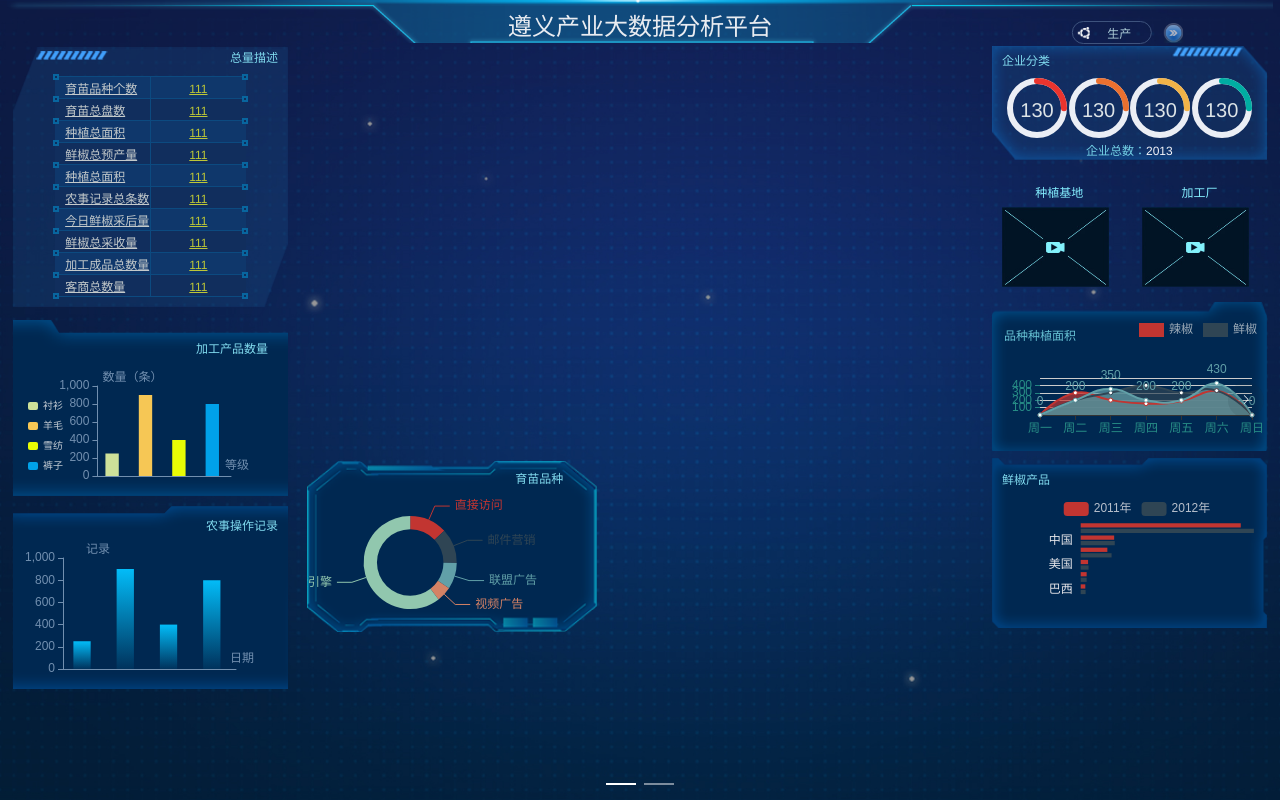
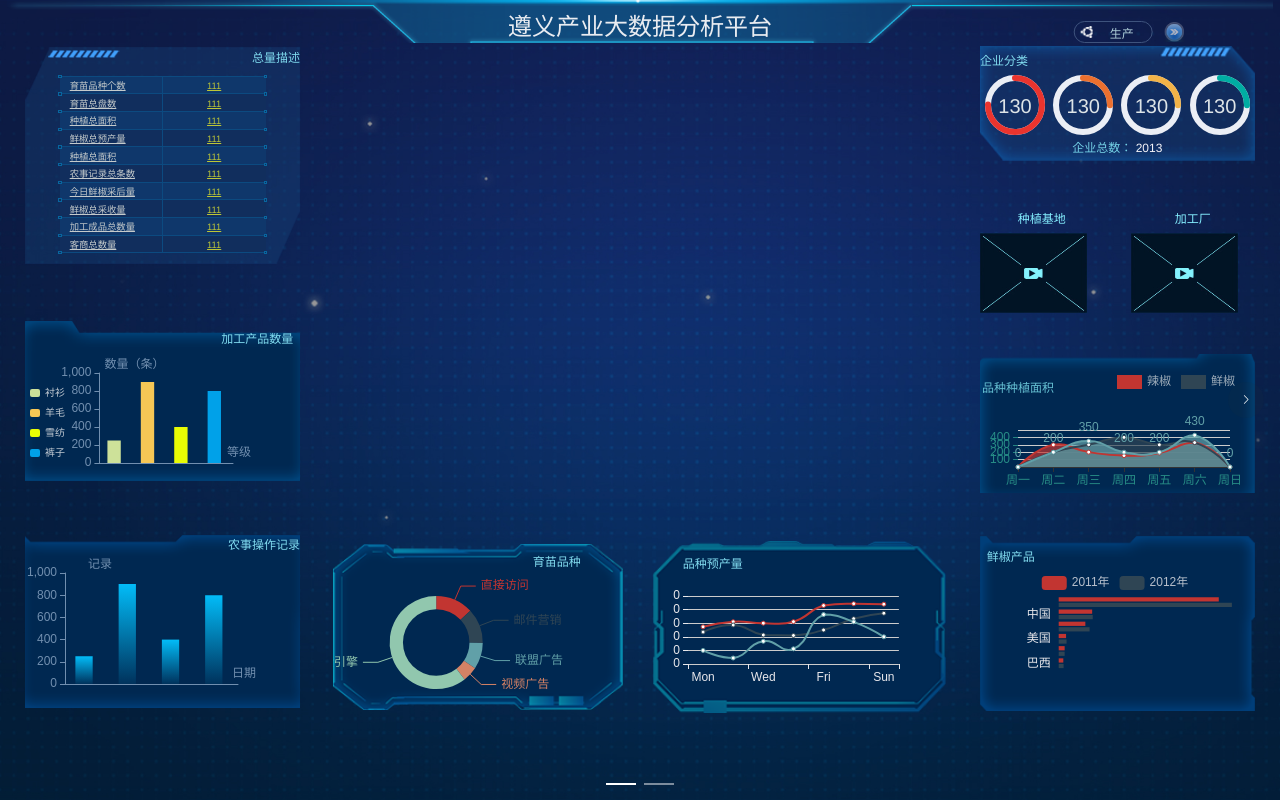
Before and after one commit to SquidwardTentacles/echarts, a Vue app: page /#/ in a window 1280 px wide. Built offline with nearby package versions, Linux system fonts and the light colour scheme.

Commit message:
图表完成

```diff
--- a/src/assets/mixin/production.js
+++ b/src/assets/mixin/production.js
@@ -10,6 +10,7 @@ export default {
     this.lineInit()
     this.barBox()
     this.circularPie()
+    this.lineEstimate()
   },
   methods: {
     barWatchInit () {
@@ -424,6 +425,57 @@ export default {
       window.addEventListener("resize", function () {
         echarts.resize()
       })
+    },
+    // 品种预产量
+    lineEstimate() {
+      let echarts = this.$echarts.init(document.getElementById('lineEstimate'))
+     var option = {
+       grid:{
+         bottom:20,
+         left:15,
+         top:15
+       },
+        xAxis: {
+            type: 'category',
+            data: ['Mon', 'Tue', 'Wed', 'Thu', 'Fri', 'Sat', 'Sun'],
+            axisLine: {
+              show: false,
+              lineStyle: {
+                color: '#e7e7eb'
+              }
+            },
+        },
+        yAxis: {
+            type: 'value',
+            axisLine: {
+              show: false,
+              lineStyle: {
+                color: '#e7e7eb'
+              }
+            },
+        },
+        series: [
+          {
+            data: [820, 932, 901, 934, 1290, 1330, 1320],
+            type: 'line',
+            smooth: true
+        },
+          {
+            data: [705, 860, 640, 630, 750, 1000, 1120],
+            type: 'line',
+            smooth: true
+        },
+          {
+            data: [300, 132, 501, 334, 1090, 930, 600],
+            type: 'line',
+            smooth: true
+        }
+      ]
+    };
+    echarts.setOption(option)
+    window.addEventListener("resize", function () {
+      echarts.resize()
+    })
     }
   },
 }
--- a/src/components/comp-view/production.vue
+++ b/src/components/comp-view/production.vue
@@ -1,6 +1,6 @@
 <template>
   <div class="bannerf">
-    <div class="inner-box">
+    <div class="inner-box flexbox">
       <div class="header">
         <p>遵义产业大数据分析平台</p>
         <div class="right-swich">
@@ -9,15 +9,17 @@
         </div>
       </div>
       <div class="outer-box a-start flexbox between">
-        <div class=" edge-box left">
+        <div class="edge-box left flexbox between">
           <div class="box-sty total-description">
             <div class="title">
               <span>总量描述</span>
             </div>
             <ul>
-              <li v-for="(item,index) in totalDescription"
+              <li
+                v-for="(item,index) in totalDescription"
                 :key="index"
-                  :class="{'active':(index+1)%2===0}">
+                :class="{'active':(index+1)%2===0}"
+              >
                 <span class="icon box1"></span>
                 <span class="icon box2"></span>
                 <span class="content">{{item.title}}</span>
@@ -25,34 +27,39 @@
               </li>
             </ul>
           </div>
-          <div class="box-sty machining ">
+          <div class="box-sty machining">
             <div class="title">
               <span>加工产品数量</span>
             </div>
-            <div class="bar-watch"
-                 id="barWatch"></div>
+            <div class="bar-watch" id="barWatch"></div>
           </div>
           <div class="bot-bar box-sty">
             <div class="title">
               <span>农事操作记录</span>
             </div>
-            <div class="bar-bot"
-                 id="barBot"></div>
+            <div class="bar-bot" id="barBot"></div>
           </div>
         </div>
         <div class="map-box">
+          <div class="flexbox map-inner">
             <div class="map"></div>
-          <div class="sub-watch">
+            <div class="sub-watch flexbox between">
               <div class="circular-pie">
                 <div class="title">
                   <span>育苗品种</span>
                 </div>
-              <div class="pie"
-                   id="circularPie"></div>
+                <div class="pie" id="circularPie"></div>
+              </div>
+              <div class="line-production">
+                <div class="title">
+                  <span>品种预产量</span>
+                </div>
+                <div class="line-estimate" id="lineEstimate"></div>
               </div>
             </div>
           </div>
-        <div class="edge-box right">
+        </div>
+        <div class="edge-box right flexbox between">
           <div class="box-sty pie">
             <div class="title">
               <span>企业分类</span>
@@ -60,38 +67,49 @@
             <div class="progress flexbox between">
               <div class="progress-box">
                 <span class="num">130</span>
-                <el-progress type="circle"
+                <el-progress
+                  type="circle"
                   color="#ea342e"
-                             :percentage="25"
+                  :percentage="75"
                   :width="60"
-                             :show-text="false"></el-progress>
+                  :show-text="false"
+                ></el-progress>
               </div>
               <div class="progress-box">
                 <span class="num">130</span>
-                <el-progress type="circle"
+                <el-progress
+                  type="circle"
                   :width="60"
                   color="#eb702f"
                   :percentage="25"
-                             :show-text="false"></el-progress>
+                  :show-text="false"
+                ></el-progress>
               </div>
               <div class="progress-box">
                 <span class="num">130</span>
-                <el-progress type="circle"
+                <el-progress
+                  type="circle"
                   color="#f2b348"
                   :width="60"
                   :percentage="25"
-                             :show-text="false"></el-progress>
+                  :show-text="false"
+                ></el-progress>
               </div>
               <div class="progress-box">
                 <span class="num">130</span>
-                <el-progress type="circle"
+                <el-progress
+                  type="circle"
                   color="#00ada2"
                   :width="60"
                   :percentage="25"
-                             :show-text="false"></el-progress>
+                  :show-text="false"
+                ></el-progress>
               </div>
             </div>
-            <p class="total">企业总数：<span>2013</span></p>
+            <p class="total">
+              企业总数：
+              <span>2013</span>
+            </p>
           </div>
           <div class="box-sty base">
             <div class="outer flexbox between">
@@ -106,15 +124,13 @@
             </div>
           </div>
           <div class="box-sty line-outer">
-            <div class="line"
-                 id="line"></div>
+            <div class="line" id="line"></div>
           </div>
           <div class="box-sty tran-bar">
             <div class="title">
               <span>鲜椒产品</span>
             </div>
-            <div class="bar-box"
-                 id="barBox"></div>
+            <div class="bar-box" id="barBox"></div>
           </div>
         </div>
       </div>
@@ -124,10 +140,10 @@
 </template>
 <script>
 // import mapMixin from '../../assets/mixin/map'
-import productionEch from "../../assets/mixin/production"
+import productionEch from "../../assets/mixin/production";
 export default {
   mixins: [productionEch],
-  data () {
+  data() {
     return {
       totalDescription: [
         { title: "育苗品种个数", num: 111 },
@@ -141,9 +157,9 @@ export default {
         { title: "加工成品总数量", num: 111 },
         { title: "客商总数量", num: 111 }
       ]
-    }
+    };
   },
-  mounted () { },
+  mounted() {},
   methods: {}
 };
 </script>
@@ -151,17 +167,18 @@ export default {
 .bannerf {
   align-items: flex-start;
   height: 100%;
-  background: url('../../assets/img/bgc.jpg') no-repeat center center;
+  background: url("../../assets/img/bgc.jpg") no-repeat center center;
   background-size: cover;
   .inner-box {
     height: 13.5rem;
     width: 24rem;
     box-sizing: border-box;
     padding: 0 0.125rem;
+    flex-direction: column;
   }
   .header {
     height: 0.8rem;
-    background: url('../../assets/img/header.png') no-repeat center center;
+    background: url("../../assets/img/header.png") no-repeat center center;
     background-size: cover;
     width: 100%;
     position: relative;
@@ -178,10 +195,10 @@ export default {
           border: 1px solid #3e537d;
           border-radius: 0.25rem;
           width: 1rem;
-          padding: 2px 5px;
+          padding:.025rem .0625rem;
           padding-left: 0.375rem;
           font-size: 0.225rem;
-          background: url('../../assets/img/icon-productibn.png') no-repeat left
+          background: url("../../assets/img/icon-productibn.png") no-repeat left
             center;
           background-size: 0.225rem 0.225rem;
           background-position: 0.1rem;
@@ -189,7 +206,7 @@ export default {
         &:nth-child(2) {
           width: 0.375rem;
           height: 0.375rem;
-          background: url('../../assets/img/icon-switch.png') no-repeat center
+          background: url("../../assets/img/icon-switch.png") no-repeat center
             center;
           background-size: cover;
           margin-left: 0.225rem;
@@ -205,12 +222,12 @@ export default {
     }
   }
   .outer-box {
-    height: calc(100vh - 1.25rem);
+    flex:1 ;
     .title {
-      margin-bottom: 10px;
+      margin-bottom: .125rem;
       text-align: right;
       width: 100%;
-      padding-right: 10px;
+      padding-right: .125rem;
       span {
         color: #80dbef;
       }
@@ -220,10 +237,9 @@ export default {
       height: 100%;
       box-sizing: border-box;
       padding: 0.0375rem 0.125rem;
+      flex-direction: column;
       .box-sty {
         width: 100%;
-        padding: 0.1875rem;
-        box-sizing: border-box;
         margin-bottom: 0.1875rem;
       }
 
@@ -232,39 +248,40 @@ export default {
           padding-top: 0.0625rem;
           padding-bottom: 0.25rem;
           padding-bottom: 0.25rem;
-          background: url('../../assets/img/1.png') no-repeat center center;
+          background: url("../../assets/img/1.png") no-repeat center center;
           background-size: 100% 98%;
           ul {
             margin-top: 0.2rem;
             width: 100%;
             li {
               width: 75%;
+              font-size: .175rem;
               white-space: nowrap;
               margin: 0 auto;
               border-top: 1px solid #0c4a80;
               &:nth-last-child(1) {
                 border-bottom: 1px solid #0c4a80;
                 &:before {
-                  content: '';
+                  content: "";
                   display: block;
-                  width: 2px;
-                  height: 2px;
-                  border: 2px solid #08669f;
+                  width: .025rem;
+                  height: .025rem;
+                  border: .025rem solid #08669f;
                   background: rgb(15, 47, 94);
                   position: absolute;
-                  bottom: -3px;
-                  left: -2px;
+                  bottom: -0.0375rem;
+                  left: -0.025rem;
                 }
                 &:after {
-                  content: '';
+                  content: "";
                   display: block;
-                  width: 2px;
-                  height: 2px;
-                  border: 2px solid #08669f;
+                  width:.025rem;
+                  height:.025rem;
+                  border:.025rem solid #08669f;
                   background: rgb(15, 47, 94);
                   position: absolute;
-                  bottom: -3px;
-                  right: -2px;
+                  bottom: -0.0375rem;
+                  right: -0.025rem;
                 }
               }
               position: relative;
@@ -274,17 +291,17 @@ export default {
               }
               span.icon {
                 display: inline-block;
-                width: 2px;
-                height: 2px;
+                width: .025rem;
+                height: .025rem;
                 background-color: #0e2d5c;
-                border: 2px solid #08669f;
+                border: .025rem solid #08669f;
                 position: absolute;
-                top: -3px;
+                top: -0.0375rem;
                 &.box1 {
-                  left: -2px;
+                  left: -.025rem;
                 }
                 &.box2 {
-                  right: -2px;
+                  right: -.025rem;
                 }
               }
               .content {
@@ -297,7 +314,7 @@ export default {
 
                 &:nth-child(3) {
                   color: #c4cacb;
-                  padding: 2px 0 2px 10px;
+                  padding: .025rem 0 .025rem 10px;
                   border-right: 1px solid #0c4a80;
                   text-align: left;
                 }
@@ -307,8 +324,9 @@ export default {
         }
 
         .machining {
-          background: url('../../assets/img/2.png') no-repeat center center;
+          background: url("../../assets/img/2.png") no-repeat center center;
           background-size: cover;
+          height: 3rem;
           .title {
             padding-top: 0.1625rem;
             box-sizing: border-box;
@@ -319,8 +337,9 @@ export default {
           }
         }
         .bot-bar {
-          background: url('../../assets/img/3.png') no-repeat center;
+          background: url("../../assets/img/3.png") no-repeat center;
           background-size: cover;
+          height: 3.25rem;
           .bar-bot {
             width: 4.75rem;
             height: 2.5625rem;
@@ -336,7 +355,7 @@ export default {
           margin-bottom: 0.1rem;
         }
         .pie {
-          background: url('../../assets/img/9.png') no-repeat center center;
+          background: url("../../assets/img/9.png") no-repeat center center;
           background-size: 100% 98%;
           padding-bottom: 0.125rem;
           padding-top: 0;
@@ -354,7 +373,7 @@ export default {
                 color: #dde4e7;
                 font-size: 20px;
               }
-              // margin-right: 3px;
+              // margin-right: -0.0375rem;
             }
           }
           .total {
@@ -375,7 +394,7 @@ export default {
               .img {
                 width: 2rem;
                 height: 1.5rem;
-                background: url('../../assets/img/no-img.jpg') no-repeat center
+                background: url("../../assets/img/no-img.jpg") no-repeat center
                   center;
                 background-size: 100% 100%;
               }
@@ -383,7 +402,7 @@ export default {
           }
         }
         .line-outer {
-          background: url('../../assets/img/7.png') no-repeat center center;
+          background: url("../../assets/img/7.png") no-repeat center center;
           background-size: cover;
           padding-top: 0.3rem;
           .line {
@@ -392,9 +411,15 @@ export default {
           }
         }
         .tran-bar {
-          background: url('../../assets/img/3.png') no-repeat center center;
+          background: url("../../assets/img/3.png") no-repeat center center;
           background-size: 100% 98%;
           padding-top: 0.125rem;
+          height:3.225rem;
+          .title {
+            padding-left:.125rem ;
+            padding-top: .125rem;
+            box-sizing: border-box;
+          }
           .bar-box {
             width: 5.0625rem;
             height: 2.3rem;
@@ -404,26 +429,52 @@ export default {
     }
     .map-box {
       width: 12.5rem;
+      height: 100%;
+      .map-inner {
+        flex-direction: column;
+        justify-content: space-between;
+        height:100% ;
         .map {
-        height: 7.8125rem;
-        width: 10.3125rem;
+          width: 100%;
+          flex:1 ;
         }
         .sub-watch {
-        height: 3.4rem;
+          height: 3.125rem;
           width: 100%;
+          margin-bottom: 0.1875rem;
+          padding:0 0.5rem ;
+          box-sizing: border-box;
           .circular-pie {
             width: 5.4375rem;
-          height: 3.275rem;
-          background: url('../../assets/img/4.png') no-repeat center center;
+            height: 3.175rem;
+            background: url("../../assets/img/4.png") no-repeat center center;
             background-size: 100% 98%;
             .title {
               padding-top: 0.1875rem;
-            padding-right: 0.625rem;
+              padding-right: 0.8rem;
               box-sizing: border-box;
             }
             .pie {
               width: 4.8375rem;
               height: 2.5rem;
+            }
+          }
+          .line-production {
+            width:5.55rem ;
+            height:3.225rem ;
+            background:url('../../assets/img/5.png') no-repeat center center ;
+            background-size: cover;
+            .title {
+              text-align: left;
+              padding-left: .6rem;
+              padding-top: .25rem;
+            }
+            .line-estimate {
+              width:4.7125rem ;
+              height:2rem ;
+              margin:0 auto ;
+              padding-top: .0625rem;
+            }
           }
         }
       }
```
Lines whose indentation alone changed are shown as unchanged.
